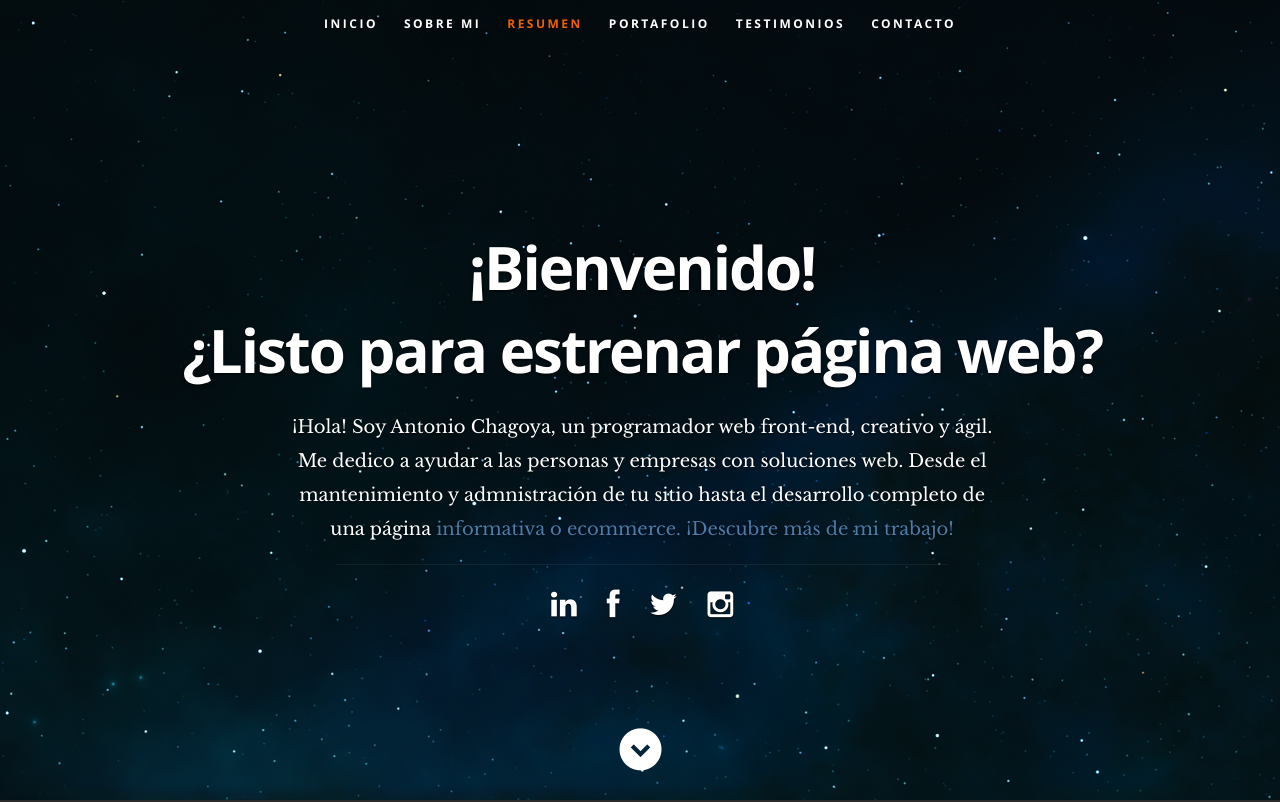
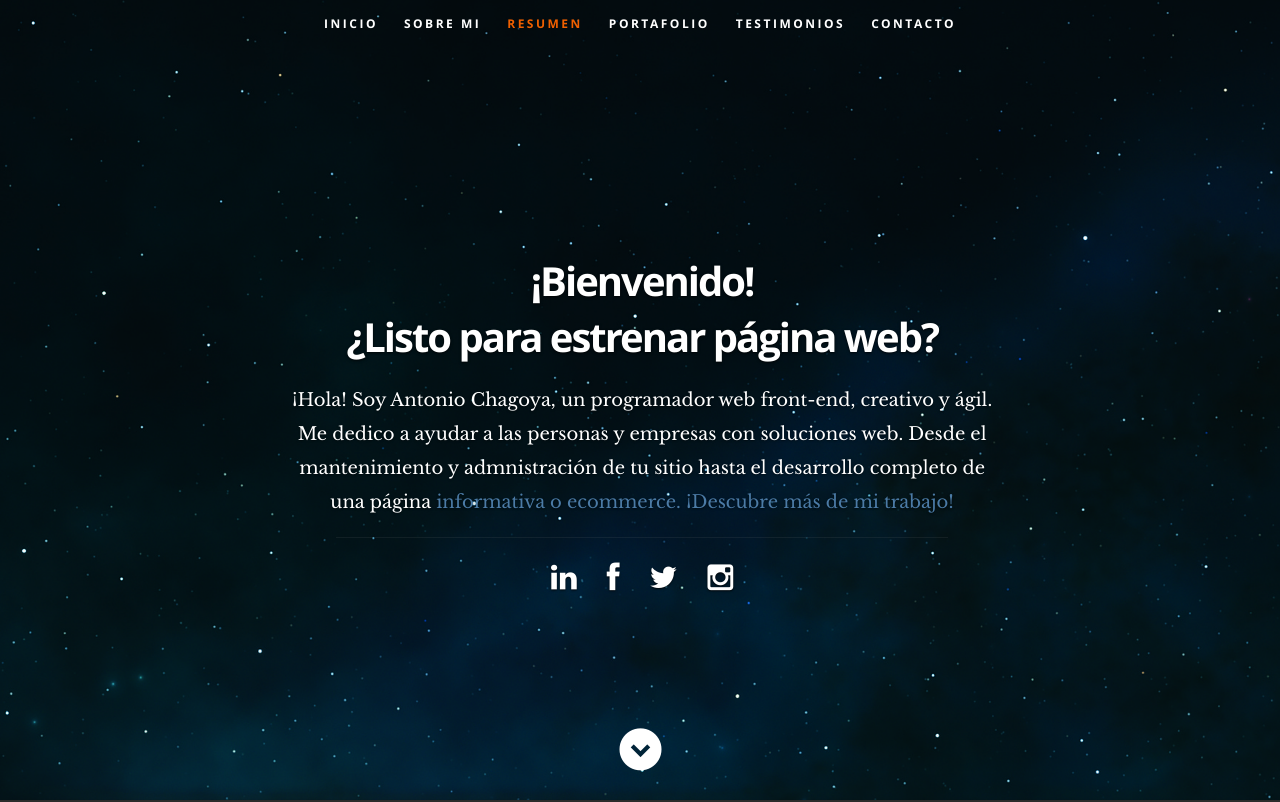
Before and after one commit to AntonioChagoya/portafolio, a React (Create React App) app: page / in a window 1280 px wide. Shown: the top 802 px of the page. Built offline with nearby package versions, Linux system fonts and the light colour scheme.

Commit message:
mas pruebas

```diff
--- a/public/css/layout.css
+++ b/public/css/layout.css
@@ -32,7 +32,7 @@ header {
    padding-top: 100px;
    position: relative;
    /* height: 800px; */
-   min-height: 500px;
+   /* min-height: 500px; */
    width: 100%;
    background: #161415 url(../images/backgroundhead7.jpg) no-repeat top center;
    background-size: cover !important;
@@ -59,7 +59,7 @@ header .banner {
 
 header .banner-text { width: 100%; }
 header .banner-text h1 {
-   font: 60px 'opensans-bold', sans-serif!important;
+   font: 40px 'opensans-bold', sans-serif!important;
    color: #fff;
    letter-spacing: -2px;
    margin: 0 auto 18px auto;
--- a/public/css/media-queries.css
+++ b/public/css/media-queries.css
@@ -14,7 +14,7 @@
     /* header styles
    ------------------------------------------------------------------ */
    header .banner-text h1 {
-      font: 40px/1.1em 'opensans-bold', sans-serif!important;
+      font-size: 40px/1.1em 'opensans-bold', sans-serif!important;
       letter-spacing: -1px;
       margin: 0 auto 12px auto;
    }
@@ -29,7 +29,7 @@
    ------------------------------------------------------------------ */
    header .banner { padding-bottom: 12px; }
    header .banner-text h1 {
-      font: 40px/1.1em 'opensans-bold', sans-serif!important;
+      font: 35px/1.1em 'opensans-bold', sans-serif!important;
       letter-spacing: -1px;
    }
    header .banner-text h3 {
@@ -100,7 +100,7 @@
    /* mobile navigation
    -------------------------------------------------------------------- */
    #nav-wrap {
-      font: 2px 'opensans-bold', sans-serif!important;
+      font: 20px 'opensans-bold', sans-serif!important;
       background: transparent !important;
       letter-spacing: 1.5px;
       width: auto;
```
